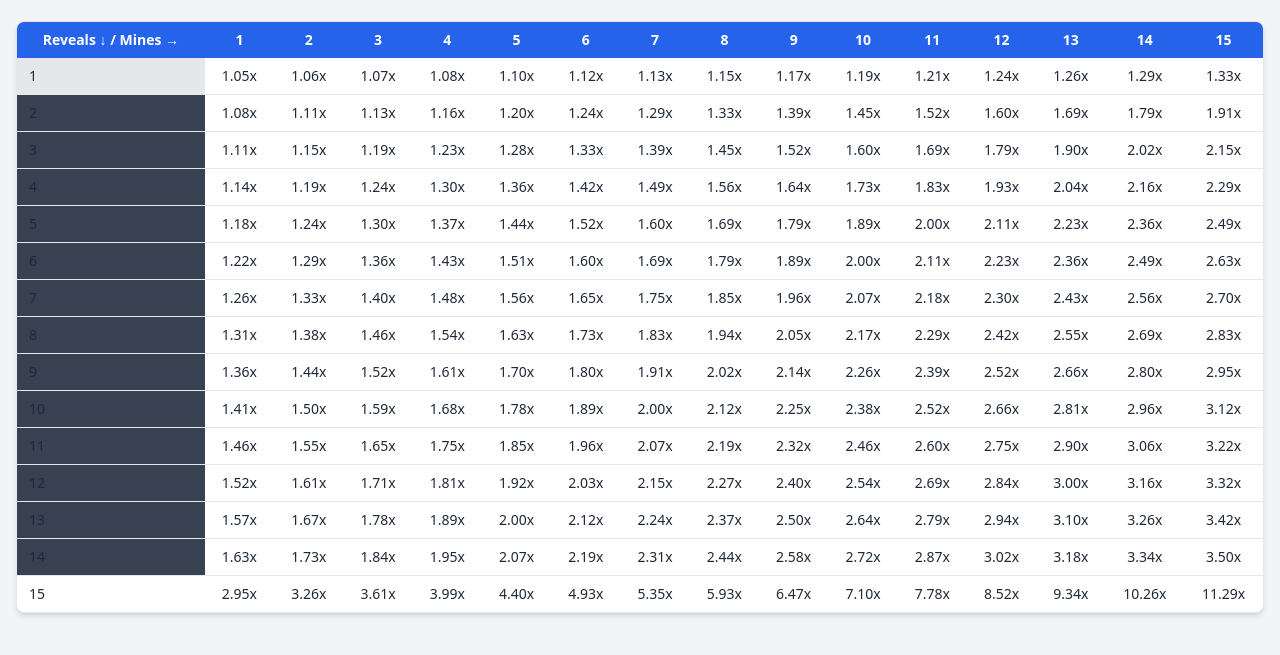
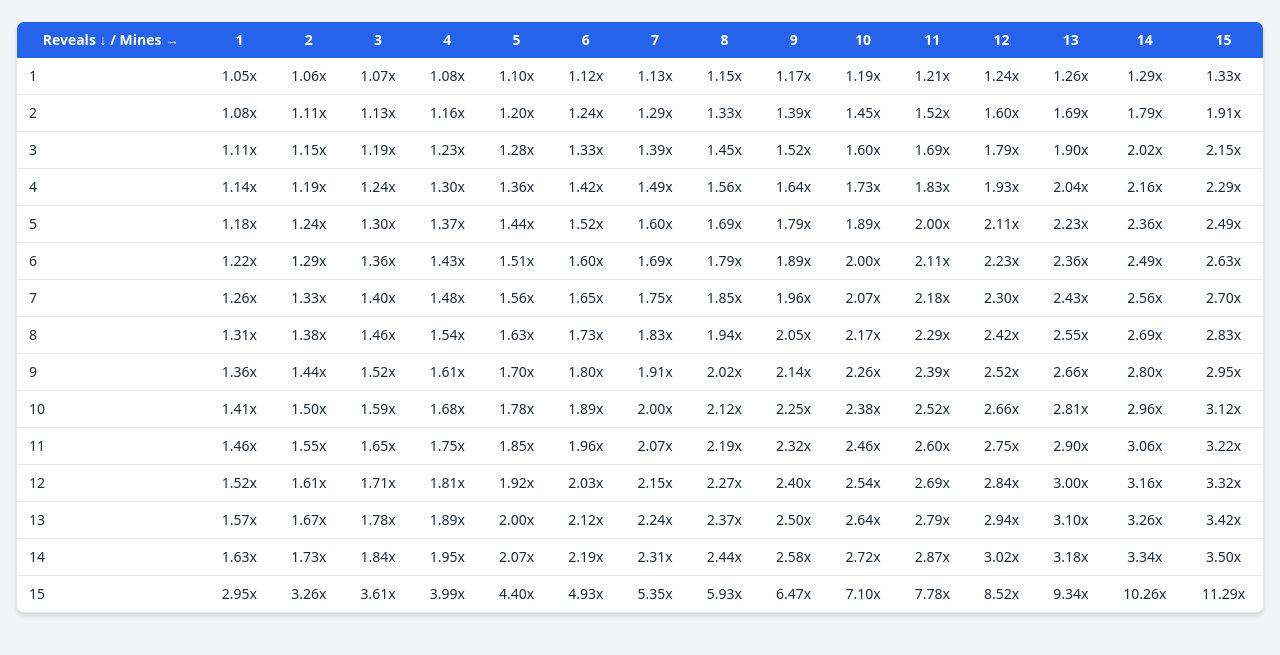
Before and after one commit to Clyders/site, a plain HTML site: page table.html in a window 1280 px wide. Shown: the part 67-722 px from the top of the page. Drawn offline with nearby package versions, Linux system fonts and the light colour scheme.

Commit message:
Update table.html

```diff
--- a/table.html
+++ b/table.html
@@ -51,9 +51,8 @@
           </tr>
         </thead>
         <tbody class="divide-y divide-gray-200 dark:divide-gray-700">
-          <!-- Example row (repeat for each) -->
           <tr class="hover:bg-gray-50 dark:hover:bg-gray-700">
-            <td class="px-3 py-2 font-medium bg-gray-200 dark:bg-gray-700 sticky-col">1</td>
+            <td class="px-3 py-2 font-medium hover:bg-gray-50 dark:hover:bg-gray-700 sticky left-0 z-0">1</td>
             <td class="px-3 py-2 text-center">1.05x</td>
             <td class="px-3 py-2 text-center">1.06x</td>
             <td class="px-3 py-2 text-center">1.07x</td>
@@ -70,19 +69,19 @@
             <td class="px-3 py-2 text-center">1.29x</td>
             <td class="px-3 py-2 text-center">1.33x</td>
           </tr>
-          <tr class="hover:bg-gray-50 dark:hover:bg-gray-700"><td class="px-3 py-2 font-medium bg-gray-700 sticky left-0 z-0">2</td><td class="px-3 py-2 text-center">1.08x</td><td class="px-3 py-2 text-center">1.11x</td><td class="px-3 py-2 text-center">1.13x</td><td class="px-3 py-2 text-center">1.16x</td><td class="px-3 py-2 text-center">1.20x</td><td class="px-3 py-2 text-center">1.24x</td><td class="px-3 py-2 text-center">1.29x</td><td class="px-3 py-2 text-center">1.33x</td><td class="px-3 py-2 text-center">1.39x</td><td class="px-3 py-2 text-center">1.45x</td><td class="px-3 py-2 text-center">1.52x</td><td class="px-3 py-2 text-center">1.60x</td><td class="px-3 py-2 text-center">1.69x</td><td class="px-3 py-2 text-center">1.79x</td><td class="px-3 py-2 text-center">1.91x</td></tr>
-          <tr class="hover:bg-gray-50 dark:hover:bg-gray-700"><td class="px-3 py-2 font-medium bg-gray-700 sticky left-0 z-0">3</td><td class="px-3 py-2 text-center">1.11x</td><td class="px-3 py-2 text-center">1.15x</td><td class="px-3 py-2 text-center">1.19x</td><td class="px-3 py-2 text-center">1.23x</td><td class="px-3 py-2 text-center">1.28x</td><td class="px-3 py-2 text-center">1.33x</td><td class="px-3 py-2 text-center">1.39x</td><td class="px-3 py-2 text-center">1.45x</td><td class="px-3 py-2 text-center">1.52x</td><td class="px-3 py-2 text-center">1.60x</td><td class="px-3 py-2 text-center">1.69x</td><td class="px-3 py-2 text-center">1.79x</td><td class="px-3 py-2 text-center">1.90x</td><td class="px-3 py-2 text-center">2.02x</td><td class="px-3 py-2 text-center">2.15x</td></tr>
-          <tr class="hover:bg-gray-50 dark:hover:bg-gray-700"><td class="px-3 py-2 font-medium bg-gray-700 sticky left-0 z-0">4</td><td class="px-3 py-2 text-center">1.14x</td><td class="px-3 py-2 text-center">1.19x</td><td class="px-3 py-2 text-center">1.24x</td><td class="px-3 py-2 text-center">1.30x</td><td class="px-3 py-2 text-center">1.36x</td><td class="px-3 py-2 text-center">1.42x</td><td class="px-3 py-2 text-center">1.49x</td><td class="px-3 py-2 text-center">1.56x</td><td class="px-3 py-2 text-center">1.64x</td><td class="px-3 py-2 text-center">1.73x</td><td class="px-3 py-2 text-center">1.83x</td><td class="px-3 py-2 text-center">1.93x</td><td class="px-3 py-2 text-center">2.04x</td><td class="px-3 py-2 text-center">2.16x</td><td class="px-3 py-2 text-center">2.29x</td></tr>
-          <tr class="hover:bg-gray-50 dark:hover:bg-gray-700"><td class="px-3 py-2 font-medium bg-gray-700 sticky left-0 z-0">5</td><td class="px-3 py-2 text-center">1.18x</td><td class="px-3 py-2 text-center">1.24x</td><td class="px-3 py-2 text-center">1.30x</td><td class="px-3 py-2 text-center">1.37x</td><td class="px-3 py-2 text-center">1.44x</td><td class="px-3 py-2 text-center">1.52x</td><td class="px-3 py-2 text-center">1.60x</td><td class="px-3 py-2 text-center">1.69x</td><td class="px-3 py-2 text-center">1.79x</td><td class="px-3 py-2 text-center">1.89x</td><td class="px-3 py-2 text-center">2.00x</td><td class="px-3 py-2 text-center">2.11x</td><td class="px-3 py-2 text-center">2.23x</td><td class="px-3 py-2 text-center">2.36x</td><td class="px-3 py-2 text-center">2.49x</td></tr>
-          <tr class="hover:bg-gray-50 dark:hover:bg-gray-700"><td class="px-3 py-2 font-medium bg-gray-700 sticky left-0 z-0">6</td><td class="px-3 py-2 text-center">1.22x</td><td class="px-3 py-2 text-center">1.29x</td><td class="px-3 py-2 text-center">1.36x</td><td class="px-3 py-2 text-center">1.43x</td><td class="px-3 py-2 text-center">1.51x</td><td class="px-3 py-2 text-center">1.60x</td><td class="px-3 py-2 text-center">1.69x</td><td class="px-3 py-2 text-center">1.79x</td><td class="px-3 py-2 text-center">1.89x</td><td class="px-3 py-2 text-center">2.00x</td><td class="px-3 py-2 text-center">2.11x</td><td class="px-3 py-2 text-center">2.23x</td><td class="px-3 py-2 text-center">2.36x</td><td class="px-3 py-2 text-center">2.49x</td><td class="px-3 py-2 text-center">2.63x</td></tr>
-          <tr class="hover:bg-gray-50 dark:hover:bg-gray-700"><td class="px-3 py-2 font-medium bg-gray-700 sticky left-0 z-0">7</td><td class="px-3 py-2 text-center">1.26x</td><td class="px-3 py-2 text-center">1.33x</td><td class="px-3 py-2 text-center">1.40x</td><td class="px-3 py-2 text-center">1.48x</td><td class="px-3 py-2 text-center">1.56x</td><td class="px-3 py-2 text-center">1.65x</td><td class="px-3 py-2 text-center">1.75x</td><td class="px-3 py-2 text-center">1.85x</td><td class="px-3 py-2 text-center">1.96x</td><td class="px-3 py-2 text-center">2.07x</td><td class="px-3 py-2 text-center">2.18x</td><td class="px-3 py-2 text-center">2.30x</td><td class="px-3 py-2 text-center">2.43x</td><td class="px-3 py-2 text-center">2.56x</td><td class="px-3 py-2 text-center">2.70x</td></tr>
-          <tr class="hover:bg-gray-50 dark:hover:bg-gray-700"><td class="px-3 py-2 font-medium bg-gray-700 sticky left-0 z-0">8</td><td class="px-3 py-2 text-center">1.31x</td><td class="px-3 py-2 text-center">1.38x</td><td class="px-3 py-2 text-center">1.46x</td><td class="px-3 py-2 text-center">1.54x</td><td class="px-3 py-2 text-center">1.63x</td><td class="px-3 py-2 text-center">1.73x</td><td class="px-3 py-2 text-center">1.83x</td><td class="px-3 py-2 text-center">1.94x</td><td class="px-3 py-2 text-center">2.05x</td><td class="px-3 py-2 text-center">2.17x</td><td class="px-3 py-2 text-center">2.29x</td><td class="px-3 py-2 text-center">2.42x</td><td class="px-3 py-2 text-center">2.55x</td><td class="px-3 py-2 text-center">2.69x</td><td class="px-3 py-2 text-center">2.83x</td></tr>
-          <tr class="hover:bg-gray-50 dark:hover:bg-gray-700"><td class="px-3 py-2 font-medium bg-gray-700 sticky left-0 z-0">9</td><td class="px-3 py-2 text-center">1.36x</td><td class="px-3 py-2 text-center">1.44x</td><td class="px-3 py-2 text-center">1.52x</td><td class="px-3 py-2 text-center">1.61x</td><td class="px-3 py-2 text-center">1.70x</td><td class="px-3 py-2 text-center">1.80x</td><td class="px-3 py-2 text-center">1.91x</td><td class="px-3 py-2 text-center">2.02x</td><td class="px-3 py-2 text-center">2.14x</td><td class="px-3 py-2 text-center">2.26x</td><td class="px-3 py-2 text-center">2.39x</td><td class="px-3 py-2 text-center">2.52x</td><td class="px-3 py-2 text-center">2.66x</td><td class="px-3 py-2 text-center">2.80x</td><td class="px-3 py-2 text-center">2.95x</td></tr>
-          <tr class="hover:bg-gray-50 dark:hover:bg-gray-700"><td class="px-3 py-2 font-medium bg-gray-700 sticky left-0 z-0">10</td><td class="px-3 py-2 text-center">1.41x</td><td class="px-3 py-2 text-center">1.50x</td><td class="px-3 py-2 text-center">1.59x</td><td class="px-3 py-2 text-center">1.68x</td><td class="px-3 py-2 text-center">1.78x</td><td class="px-3 py-2 text-center">1.89x</td><td class="px-3 py-2 text-center">2.00x</td><td class="px-3 py-2 text-center">2.12x</td><td class="px-3 py-2 text-center">2.25x</td><td class="px-3 py-2 text-center">2.38x</td><td class="px-3 py-2 text-center">2.52x</td><td class="px-3 py-2 text-center">2.66x</td><td class="px-3 py-2 text-center">2.81x</td><td class="px-3 py-2 text-center">2.96x</td><td class="px-3 py-2 text-center">3.12x</td></tr>
-          <tr class="hover:bg-gray-50 dark:hover:bg-gray-700"><td class="px-3 py-2 font-medium bg-gray-700 sticky left-0 z-0">11</td><td class="px-3 py-2 text-center">1.46x</td><td class="px-3 py-2 text-center">1.55x</td><td class="px-3 py-2 text-center">1.65x</td><td class="px-3 py-2 text-center">1.75x</td><td class="px-3 py-2 text-center">1.85x</td><td class="px-3 py-2 text-center">1.96x</td><td class="px-3 py-2 text-center">2.07x</td><td class="px-3 py-2 text-center">2.19x</td><td class="px-3 py-2 text-center">2.32x</td><td class="px-3 py-2 text-center">2.46x</td><td class="px-3 py-2 text-center">2.60x</td><td class="px-3 py-2 text-center">2.75x</td><td class="px-3 py-2 text-center">2.90x</td><td class="px-3 py-2 text-center">3.06x</td><td class="px-3 py-2 text-center">3.22x</td></tr>
-          <tr class="hover:bg-gray-50 dark:hover:bg-gray-700"><td class="px-3 py-2 font-medium bg-gray-700 sticky left-0 z-0">12</td><td class="px-3 py-2 text-center">1.52x</td><td class="px-3 py-2 text-center">1.61x</td><td class="px-3 py-2 text-center">1.71x</td><td class="px-3 py-2 text-center">1.81x</td><td class="px-3 py-2 text-center">1.92x</td><td class="px-3 py-2 text-center">2.03x</td><td class="px-3 py-2 text-center">2.15x</td><td class="px-3 py-2 text-center">2.27x</td><td class="px-3 py-2 text-center">2.40x</td><td class="px-3 py-2 text-center">2.54x</td><td class="px-3 py-2 text-center">2.69x</td><td class="px-3 py-2 text-center">2.84x</td><td class="px-3 py-2 text-center">3.00x</td><td class="px-3 py-2 text-center">3.16x</td><td class="px-3 py-2 text-center">3.32x</td></tr>
-          <tr class="hover:bg-gray-50 dark:hover:bg-gray-700"><td class="px-3 py-2 font-medium bg-gray-700 sticky left-0 z-0">13</td><td class="px-3 py-2 text-center">1.57x</td><td class="px-3 py-2 text-center">1.67x</td><td class="px-3 py-2 text-center">1.78x</td><td class="px-3 py-2 text-center">1.89x</td><td class="px-3 py-2 text-center">2.00x</td><td class="px-3 py-2 text-center">2.12x</td><td class="px-3 py-2 text-center">2.24x</td><td class="px-3 py-2 text-center">2.37x</td><td class="px-3 py-2 text-center">2.50x</td><td class="px-3 py-2 text-center">2.64x</td><td class="px-3 py-2 text-center">2.79x</td><td class="px-3 py-2 text-center">2.94x</td><td class="px-3 py-2 text-center">3.10x</td><td class="px-3 py-2 text-center">3.26x</td><td class="px-3 py-2 text-center">3.42x</td></tr>
-          <tr class="hover:bg-gray-50 dark:hover:bg-gray-700"><td class="px-3 py-2 font-medium bg-gray-700 sticky left-0 z-0">14</td><td class="px-3 py-2 text-center">1.63x</td><td class="px-3 py-2 text-center">1.73x</td><td class="px-3 py-2 text-center">1.84x</td><td class="px-3 py-2 text-center">1.95x</td><td class="px-3 py-2 text-center">2.07x</td><td class="px-3 py-2 text-center">2.19x</td><td class="px-3 py-2 text-center">2.31x</td><td class="px-3 py-2 text-center">2.44x</td><td class="px-3 py-2 text-center">2.58x</td><td class="px-3 py-2 text-center">2.72x</td><td class="px-3 py-2 text-center">2.87x</td><td class="px-3 py-2 text-center">3.02x</td><td class="px-3 py-2 text-center">3.18x</td><td class="px-3 py-2 text-center">3.34x</td><td class="px-3 py-2 text-center">3.50x</td></tr>
+          <tr class="hover:bg-gray-50 dark:hover:bg-gray-700"><td class="px-3 py-2 font-medium hover:bg-gray-50 dark:hover:bg-gray-700 sticky left-0 z-0">2</td><td class="px-3 py-2 text-center">1.08x</td><td class="px-3 py-2 text-center">1.11x</td><td class="px-3 py-2 text-center">1.13x</td><td class="px-3 py-2 text-center">1.16x</td><td class="px-3 py-2 text-center">1.20x</td><td class="px-3 py-2 text-center">1.24x</td><td class="px-3 py-2 text-center">1.29x</td><td class="px-3 py-2 text-center">1.33x</td><td class="px-3 py-2 text-center">1.39x</td><td class="px-3 py-2 text-center">1.45x</td><td class="px-3 py-2 text-center">1.52x</td><td class="px-3 py-2 text-center">1.60x</td><td class="px-3 py-2 text-center">1.69x</td><td class="px-3 py-2 text-center">1.79x</td><td class="px-3 py-2 text-center">1.91x</td></tr>
+          <tr class="hover:bg-gray-50 dark:hover:bg-gray-700"><td class="px-3 py-2 font-medium hover:bg-gray-50 dark:hover:bg-gray-700 sticky left-0 z-0">3</td><td class="px-3 py-2 text-center">1.11x</td><td class="px-3 py-2 text-center">1.15x</td><td class="px-3 py-2 text-center">1.19x</td><td class="px-3 py-2 text-center">1.23x</td><td class="px-3 py-2 text-center">1.28x</td><td class="px-3 py-2 text-center">1.33x</td><td class="px-3 py-2 text-center">1.39x</td><td class="px-3 py-2 text-center">1.45x</td><td class="px-3 py-2 text-center">1.52x</td><td class="px-3 py-2 text-center">1.60x</td><td class="px-3 py-2 text-center">1.69x</td><td class="px-3 py-2 text-center">1.79x</td><td class="px-3 py-2 text-center">1.90x</td><td class="px-3 py-2 text-center">2.02x</td><td class="px-3 py-2 text-center">2.15x</td></tr>
+          <tr class="hover:bg-gray-50 dark:hover:bg-gray-700"><td class="px-3 py-2 font-medium hover:bg-gray-50 dark:hover:bg-gray-700 sticky left-0 z-0">4</td><td class="px-3 py-2 text-center">1.14x</td><td class="px-3 py-2 text-center">1.19x</td><td class="px-3 py-2 text-center">1.24x</td><td class="px-3 py-2 text-center">1.30x</td><td class="px-3 py-2 text-center">1.36x</td><td class="px-3 py-2 text-center">1.42x</td><td class="px-3 py-2 text-center">1.49x</td><td class="px-3 py-2 text-center">1.56x</td><td class="px-3 py-2 text-center">1.64x</td><td class="px-3 py-2 text-center">1.73x</td><td class="px-3 py-2 text-center">1.83x</td><td class="px-3 py-2 text-center">1.93x</td><td class="px-3 py-2 text-center">2.04x</td><td class="px-3 py-2 text-center">2.16x</td><td class="px-3 py-2 text-center">2.29x</td></tr>
+          <tr class="hover:bg-gray-50 dark:hover:bg-gray-700"><td class="px-3 py-2 font-medium hover:bg-gray-50 dark:hover:bg-gray-700 sticky left-0 z-0">5</td><td class="px-3 py-2 text-center">1.18x</td><td class="px-3 py-2 text-center">1.24x</td><td class="px-3 py-2 text-center">1.30x</td><td class="px-3 py-2 text-center">1.37x</td><td class="px-3 py-2 text-center">1.44x</td><td class="px-3 py-2 text-center">1.52x</td><td class="px-3 py-2 text-center">1.60x</td><td class="px-3 py-2 text-center">1.69x</td><td class="px-3 py-2 text-center">1.79x</td><td class="px-3 py-2 text-center">1.89x</td><td class="px-3 py-2 text-center">2.00x</td><td class="px-3 py-2 text-center">2.11x</td><td class="px-3 py-2 text-center">2.23x</td><td class="px-3 py-2 text-center">2.36x</td><td class="px-3 py-2 text-center">2.49x</td></tr>
+          <tr class="hover:bg-gray-50 dark:hover:bg-gray-700"><td class="px-3 py-2 font-medium hover:bg-gray-50 dark:hover:bg-gray-700 sticky left-0 z-0">6</td><td class="px-3 py-2 text-center">1.22x</td><td class="px-3 py-2 text-center">1.29x</td><td class="px-3 py-2 text-center">1.36x</td><td class="px-3 py-2 text-center">1.43x</td><td class="px-3 py-2 text-center">1.51x</td><td class="px-3 py-2 text-center">1.60x</td><td class="px-3 py-2 text-center">1.69x</td><td class="px-3 py-2 text-center">1.79x</td><td class="px-3 py-2 text-center">1.89x</td><td class="px-3 py-2 text-center">2.00x</td><td class="px-3 py-2 text-center">2.11x</td><td class="px-3 py-2 text-center">2.23x</td><td class="px-3 py-2 text-center">2.36x</td><td class="px-3 py-2 text-center">2.49x</td><td class="px-3 py-2 text-center">2.63x</td></tr>
+          <tr class="hover:bg-gray-50 dark:hover:bg-gray-700"><td class="px-3 py-2 font-medium hover:bg-gray-50 dark:hover:bg-gray-700 sticky left-0 z-0">7</td><td class="px-3 py-2 text-center">1.26x</td><td class="px-3 py-2 text-center">1.33x</td><td class="px-3 py-2 text-center">1.40x</td><td class="px-3 py-2 text-center">1.48x</td><td class="px-3 py-2 text-center">1.56x</td><td class="px-3 py-2 text-center">1.65x</td><td class="px-3 py-2 text-center">1.75x</td><td class="px-3 py-2 text-center">1.85x</td><td class="px-3 py-2 text-center">1.96x</td><td class="px-3 py-2 text-center">2.07x</td><td class="px-3 py-2 text-center">2.18x</td><td class="px-3 py-2 text-center">2.30x</td><td class="px-3 py-2 text-center">2.43x</td><td class="px-3 py-2 text-center">2.56x</td><td class="px-3 py-2 text-center">2.70x</td></tr>
+          <tr class="hover:bg-gray-50 dark:hover:bg-gray-700"><td class="px-3 py-2 font-medium hover:bg-gray-50 dark:hover:bg-gray-700 sticky left-0 z-0">8</td><td class="px-3 py-2 text-center">1.31x</td><td class="px-3 py-2 text-center">1.38x</td><td class="px-3 py-2 text-center">1.46x</td><td class="px-3 py-2 text-center">1.54x</td><td class="px-3 py-2 text-center">1.63x</td><td class="px-3 py-2 text-center">1.73x</td><td class="px-3 py-2 text-center">1.83x</td><td class="px-3 py-2 text-center">1.94x</td><td class="px-3 py-2 text-center">2.05x</td><td class="px-3 py-2 text-center">2.17x</td><td class="px-3 py-2 text-center">2.29x</td><td class="px-3 py-2 text-center">2.42x</td><td class="px-3 py-2 text-center">2.55x</td><td class="px-3 py-2 text-center">2.69x</td><td class="px-3 py-2 text-center">2.83x</td></tr>
+          <tr class="hover:bg-gray-50 dark:hover:bg-gray-700"><td class="px-3 py-2 font-medium hover:bg-gray-50 dark:hover:bg-gray-700 sticky left-0 z-0">9</td><td class="px-3 py-2 text-center">1.36x</td><td class="px-3 py-2 text-center">1.44x</td><td class="px-3 py-2 text-center">1.52x</td><td class="px-3 py-2 text-center">1.61x</td><td class="px-3 py-2 text-center">1.70x</td><td class="px-3 py-2 text-center">1.80x</td><td class="px-3 py-2 text-center">1.91x</td><td class="px-3 py-2 text-center">2.02x</td><td class="px-3 py-2 text-center">2.14x</td><td class="px-3 py-2 text-center">2.26x</td><td class="px-3 py-2 text-center">2.39x</td><td class="px-3 py-2 text-center">2.52x</td><td class="px-3 py-2 text-center">2.66x</td><td class="px-3 py-2 text-center">2.80x</td><td class="px-3 py-2 text-center">2.95x</td></tr>
+          <tr class="hover:bg-gray-50 dark:hover:bg-gray-700"><td class="px-3 py-2 font-medium hover:bg-gray-50 dark:hover:bg-gray-700 sticky left-0 z-0">10</td><td class="px-3 py-2 text-center">1.41x</td><td class="px-3 py-2 text-center">1.50x</td><td class="px-3 py-2 text-center">1.59x</td><td class="px-3 py-2 text-center">1.68x</td><td class="px-3 py-2 text-center">1.78x</td><td class="px-3 py-2 text-center">1.89x</td><td class="px-3 py-2 text-center">2.00x</td><td class="px-3 py-2 text-center">2.12x</td><td class="px-3 py-2 text-center">2.25x</td><td class="px-3 py-2 text-center">2.38x</td><td class="px-3 py-2 text-center">2.52x</td><td class="px-3 py-2 text-center">2.66x</td><td class="px-3 py-2 text-center">2.81x</td><td class="px-3 py-2 text-center">2.96x</td><td class="px-3 py-2 text-center">3.12x</td></tr>
+          <tr class="hover:bg-gray-50 dark:hover:bg-gray-700"><td class="px-3 py-2 font-medium hover:bg-gray-50 dark:hover:bg-gray-700 sticky left-0 z-0">11</td><td class="px-3 py-2 text-center">1.46x</td><td class="px-3 py-2 text-center">1.55x</td><td class="px-3 py-2 text-center">1.65x</td><td class="px-3 py-2 text-center">1.75x</td><td class="px-3 py-2 text-center">1.85x</td><td class="px-3 py-2 text-center">1.96x</td><td class="px-3 py-2 text-center">2.07x</td><td class="px-3 py-2 text-center">2.19x</td><td class="px-3 py-2 text-center">2.32x</td><td class="px-3 py-2 text-center">2.46x</td><td class="px-3 py-2 text-center">2.60x</td><td class="px-3 py-2 text-center">2.75x</td><td class="px-3 py-2 text-center">2.90x</td><td class="px-3 py-2 text-center">3.06x</td><td class="px-3 py-2 text-center">3.22x</td></tr>
+          <tr class="hover:bg-gray-50 dark:hover:bg-gray-700"><td class="px-3 py-2 font-medium hover:bg-gray-50 dark:hover:bg-gray-700 sticky left-0 z-0">12</td><td class="px-3 py-2 text-center">1.52x</td><td class="px-3 py-2 text-center">1.61x</td><td class="px-3 py-2 text-center">1.71x</td><td class="px-3 py-2 text-center">1.81x</td><td class="px-3 py-2 text-center">1.92x</td><td class="px-3 py-2 text-center">2.03x</td><td class="px-3 py-2 text-center">2.15x</td><td class="px-3 py-2 text-center">2.27x</td><td class="px-3 py-2 text-center">2.40x</td><td class="px-3 py-2 text-center">2.54x</td><td class="px-3 py-2 text-center">2.69x</td><td class="px-3 py-2 text-center">2.84x</td><td class="px-3 py-2 text-center">3.00x</td><td class="px-3 py-2 text-center">3.16x</td><td class="px-3 py-2 text-center">3.32x</td></tr>
+          <tr class="hover:bg-gray-50 dark:hover:bg-gray-700"><td class="px-3 py-2 font-medium hover:bg-gray-50 dark:hover:bg-gray-700 sticky left-0 z-0">13</td><td class="px-3 py-2 text-center">1.57x</td><td class="px-3 py-2 text-center">1.67x</td><td class="px-3 py-2 text-center">1.78x</td><td class="px-3 py-2 text-center">1.89x</td><td class="px-3 py-2 text-center">2.00x</td><td class="px-3 py-2 text-center">2.12x</td><td class="px-3 py-2 text-center">2.24x</td><td class="px-3 py-2 text-center">2.37x</td><td class="px-3 py-2 text-center">2.50x</td><td class="px-3 py-2 text-center">2.64x</td><td class="px-3 py-2 text-center">2.79x</td><td class="px-3 py-2 text-center">2.94x</td><td class="px-3 py-2 text-center">3.10x</td><td class="px-3 py-2 text-center">3.26x</td><td class="px-3 py-2 text-center">3.42x</td></tr>
+          <tr class="hover:bg-gray-50 dark:hover:bg-gray-700"><td class="px-3 py-2 font-medium hover:bg-gray-50 dark:hover:bg-gray-700 sticky left-0 z-0">14</td><td class="px-3 py-2 text-center">1.63x</td><td class="px-3 py-2 text-center">1.73x</td><td class="px-3 py-2 text-center">1.84x</td><td class="px-3 py-2 text-center">1.95x</td><td class="px-3 py-2 text-center">2.07x</td><td class="px-3 py-2 text-center">2.19x</td><td class="px-3 py-2 text-center">2.31x</td><td class="px-3 py-2 text-center">2.44x</td><td class="px-3 py-2 text-center">2.58x</td><td class="px-3 py-2 text-center">2.72x</td><td class="px-3 py-2 text-center">2.87x</td><td class="px-3 py-2 text-center">3.02x</td><td class="px-3 py-2 text-center">3.18x</td><td class="px-3 py-2 text-center">3.34x</td><td class="px-3 py-2 text-center">3.50x</td></tr>
           <tr class="hover:bg-gray-50 dark:hover:bg-gray-700">
   <td class="px-3 py-2 font-medium hover:bg-gray-50 dark:hover:bg-gray-700 sticky left-0 z-0">15</td>
   <td class="px-3 py-2 text-center">2.95x</td>
```
